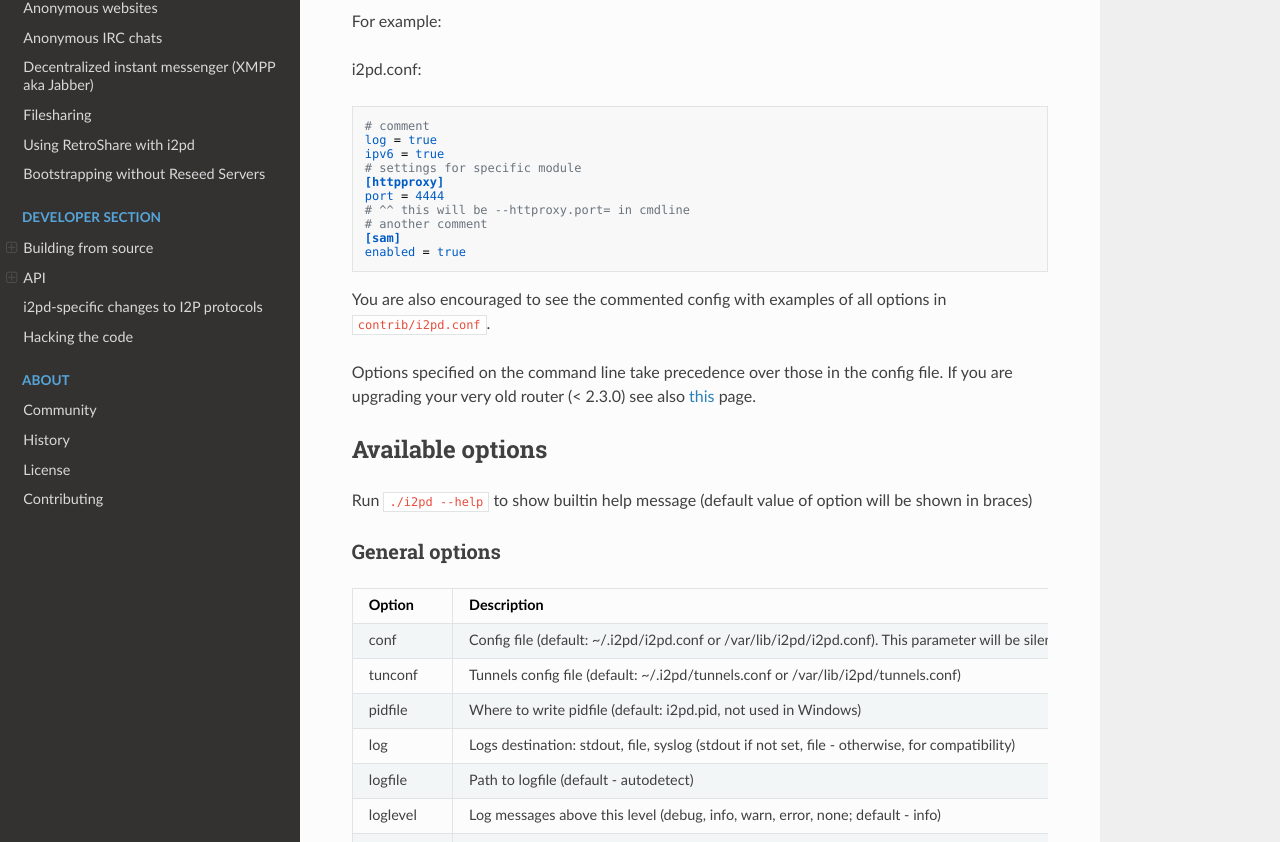
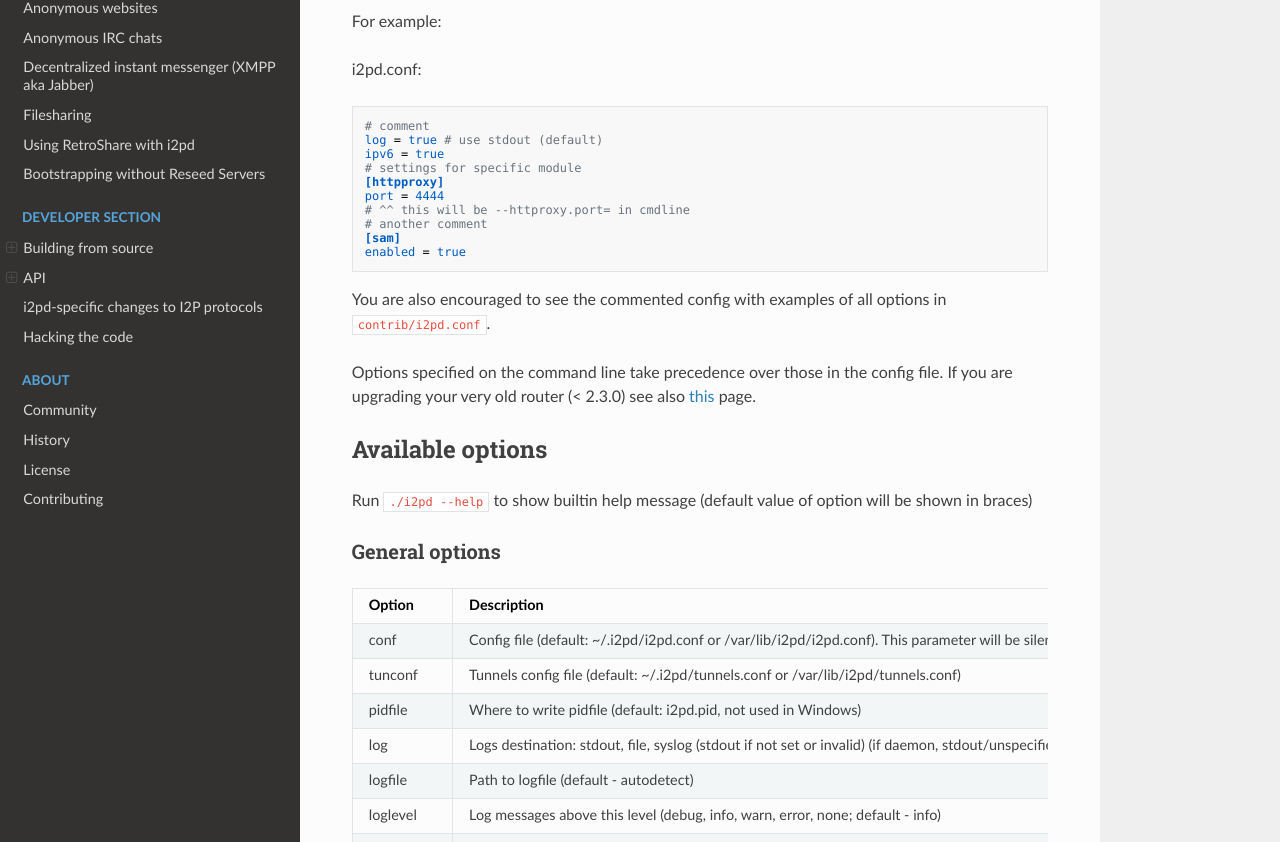
Before and after one commit to PurpleI2P/i2pd_docs_en, an MkDocs documentation site: the page built from docs/user-guide/configuration.md, in a window 1280 px wide and 1400 px high. Shown: the part 468-1310 px from the top of the window. Built offline with MkDocs 1.6.1, drawn with Linux system fonts in a browser that asks for light colours; nearby versions of some CDN libraries; old or Windows-style settings are respelled for this version of MkDocs.

Commit message:
Fixes https://github.com/PurpleI2P/i2pd/issues/1540

```diff
--- a/docs/user-guide/configuration.md
+++ b/docs/user-guide/configuration.md
@@ -19,7 +19,7 @@ For example:
 i2pd.conf:
 
     # comment
-    log = true
+    log = true # use stdout (default)
     ipv6 = true
     # settings for specific module
     [httpproxy]
@@ -47,7 +47,7 @@ Option                                 | Description
 conf                                   | Config file (default: ~/.i2pd/i2pd.conf or /var/lib/i2pd/i2pd.conf). This parameter will be silently ignored if the specified config file does not exist.
 tunconf                                | Tunnels config file (default: ~/.i2pd/tunnels.conf or /var/lib/i2pd/tunnels.conf)
 pidfile                                | Where to write pidfile (default: i2pd.pid, not used in Windows)
-log                                    | Logs destination: stdout, file, syslog (stdout if not set, file - otherwise, for compatibility)
+log                                    | Logs destination: stdout, file, syslog (stdout if not set or invalid) (if daemon, stdout/unspecified are replaced by file in some cases)
 logfile                                | Path to logfile (default - autodetect)
 loglevel                               | Log messages above this level (debug, info, warn, error, none; default - info)
 logclftime                             | Write full CLF-formatted date and time to log (default: write only time)
```
